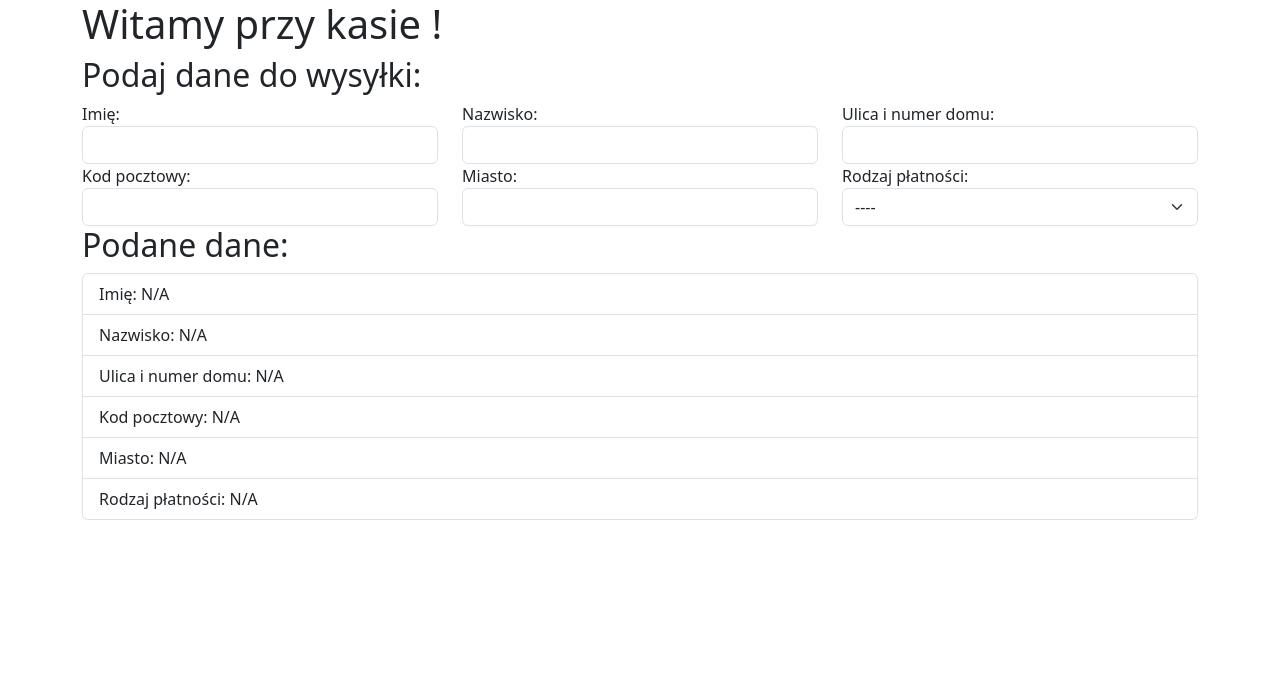
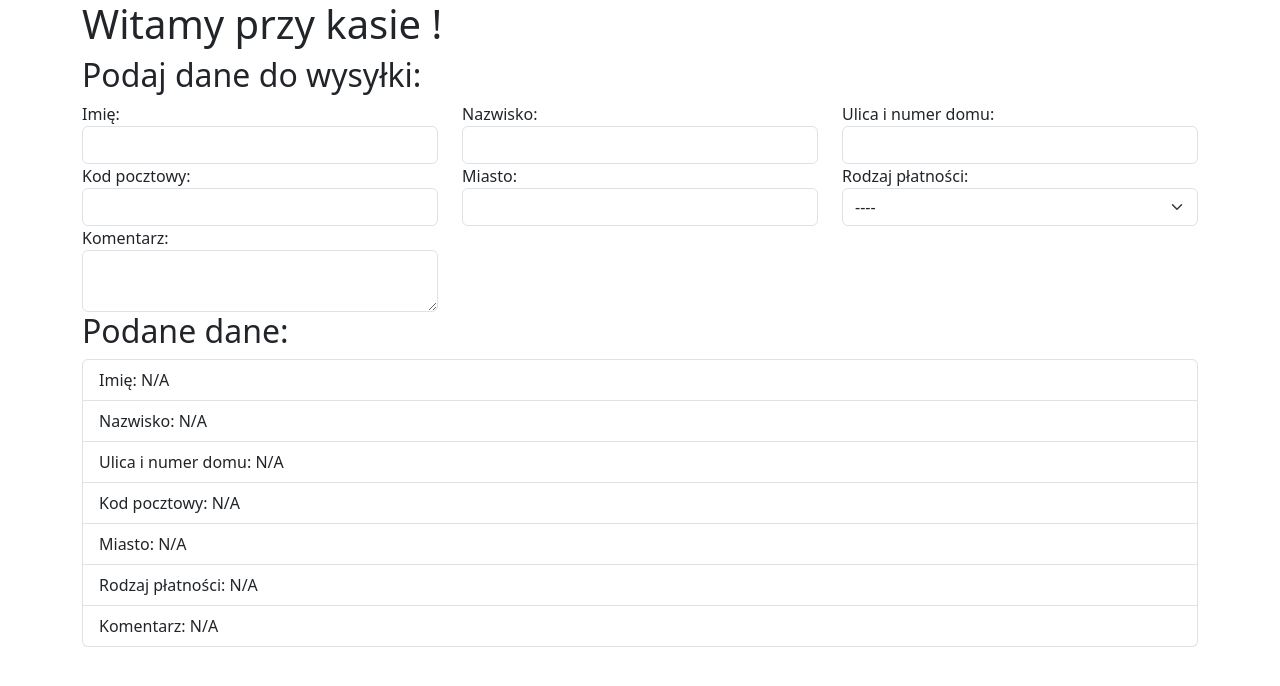
Before and after one commit to lukwac123/react-forms, a React (Create React App) app: page / in a window 1280 px wide. Shown: the top 686 px of the page. Built offline with nearby package versions, Linux system fonts and the light colour scheme.

Commit message:
Dodanie pola tekstowego textarea

```diff
--- /dev/null
+++ b/src/components/forms/MyTextArea.js
@@ -0,0 +1,23 @@
+import PropTypes from "prop-types";
+import React from "react";
+
+const MyTextArea = props => {
+    const { label, type, name, value, className, onChange } = props;
+    return (
+        <div>
+            <label htmlFor={name}>{label}: </label>
+            <textarea id={name} name={name} type={type} value={value} className={className} onChange={onChange} />
+        </div>
+    );
+}
+
+MyTextArea.propTypes = {
+    label: PropTypes.string.isRequired,
+    name: PropTypes.string.isRequired,
+    value: PropTypes.string,
+    type: PropTypes.string,
+    className: PropTypes.string,
+    onChange: PropTypes.func
+};
+
+export default MyTextArea;
--- a/src/pages/checkout.js
+++ b/src/pages/checkout.js
@@ -2,6 +2,7 @@ import React, { Component } from "react";
 import { Row, Col, Container } from "react-bootstrap";
 import MyInput from "../components/forms/MyInput";
 import MySelect from "../components/forms/MySelect";
+import MyTextArea from "../components/forms/MyTextArea";
 
 class Checkout extends Component {
     paymentOption = [
@@ -19,7 +20,8 @@ class Checkout extends Component {
             street: "",
             zip: "",
             city: "",
-            paymentType: ""
+            paymentType: "",
+            comment: ""
         };
     }
 
@@ -59,6 +61,9 @@ class Checkout extends Component {
                             <Col xs={12} md={4}>
                                 <MySelect name="paymentType" label="Rodzaj płatności" className="form-select" onChange={this.changeHandler} value={this.state.paymentType} options={this.paymentOption} />
                             </Col>
+                            <Col xs={12} md={4}>
+                                <MyTextArea name="comment" label="Komentarz" className="form-control" onChange={this.changeHandler} value={this.state.comment} />
+                            </Col>
                         </Row>
                     </div>
                 </form>
@@ -90,6 +95,10 @@ class Checkout extends Component {
                                 Rodzaj płatności:
                                 {this.state.paymentType === "" ? " N/A" : this.paymentOption.find(opt => opt.id === this.state.paymentType)?.name || this.state.paymentType}
                             </li>
+                            <li className="list-group-item">
+                                Komentarz:
+                                {this.state.comment === "" ? " N/A" : this.state.comment}
+                            </li>
                         </ul>
                     </Col>
                 </Row>
```
